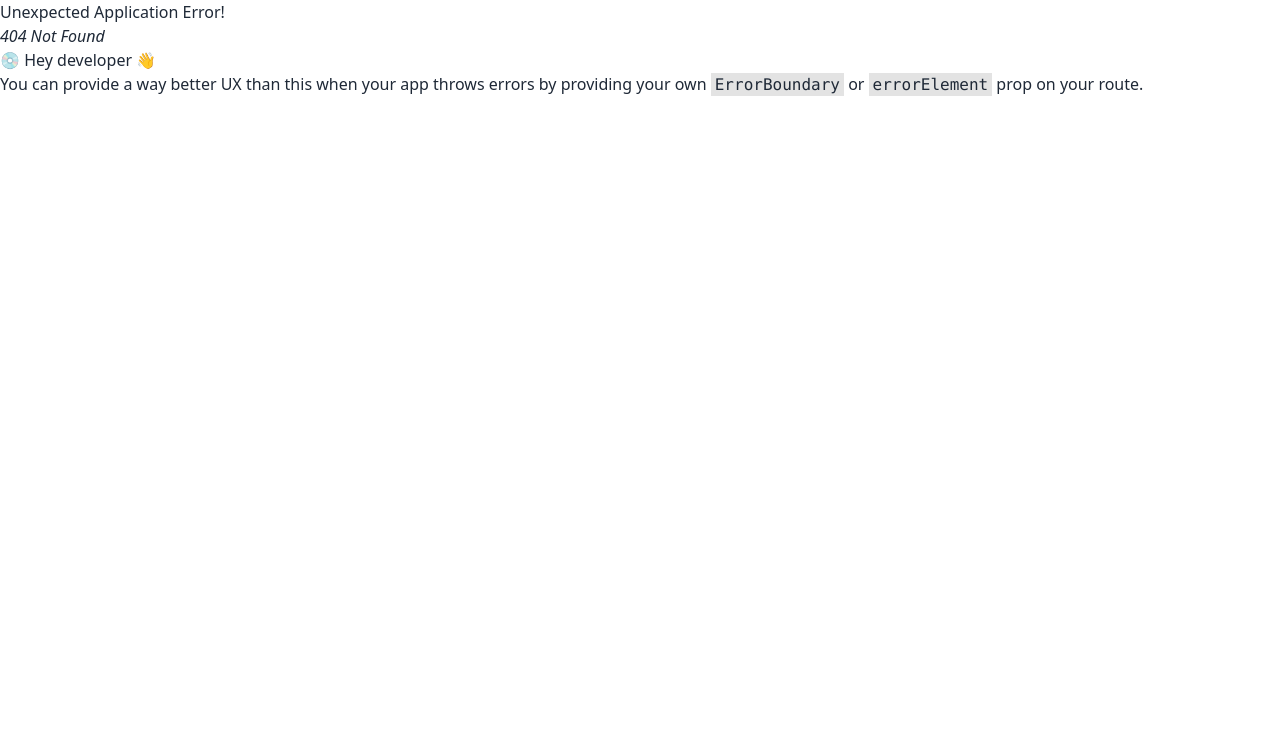
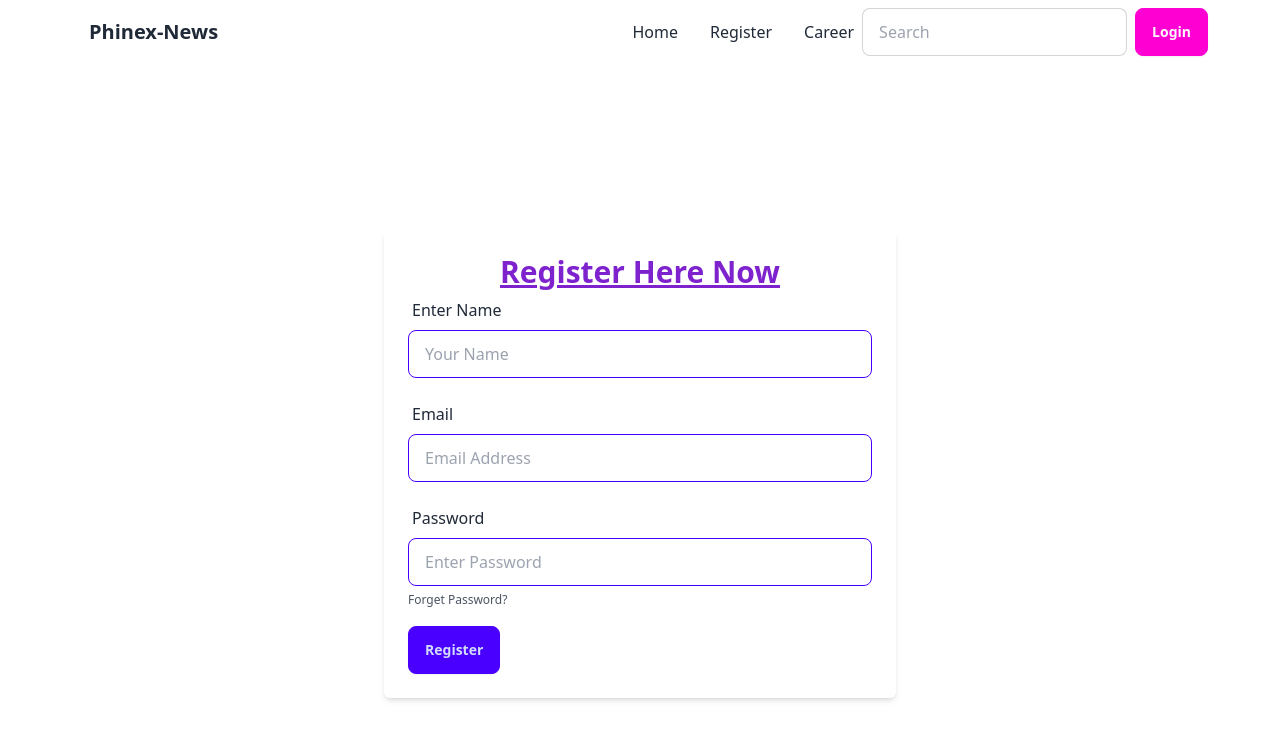
Before and after one commit to SI-Tanbir/Phinex-news, a React (Vite) app: page /register in a window 1280 px wide. Before the commit this address had no page. Shown: the top 740 px of the page. Built offline with nearby package versions, Linux system fonts and the light colour scheme.

Commit message:
complete register and login page

```diff
--- /dev/null
+++ b/src/Pages/Login.jsx
@@ -0,0 +1,48 @@
+import React from "react";
+import Navbar from "./Shared/Navbar/Navbar";
+
+const Login = () => {
+  return (
+    <div>
+        <Navbar></Navbar>
+      <div className="relative flex flex-col justify-center h-screen overflow-hidden">
+        <div className="w-full p-6 m-auto bg-white rounded-md shadow-md lg:max-w-lg">
+          <h1 className="text-3xl font-semibold text-center text-purple-700">Login Page</h1>
+          <form className="space-y-4">
+            <div>
+              <label className="label">
+                <span className="text-base label-text">Email</span>
+              </label>
+              <input
+                type="text"
+                placeholder="Email Address"
+                className="w-full input input-bordered input-primary"
+              />
+            </div>
+            <div>
+              <label className="label">
+                <span className="text-base label-text">Password</span>
+              </label>
+              <input
+                type="password"
+                placeholder="Enter Password"
+                className="w-full input input-bordered input-primary"
+              />
+            </div>
+            <a
+              href="#"
+              className="text-xs text-gray-600 hover:underline hover:text-blue-600"
+            >
+              Forget Password?
+            </a>
+            <div>
+              <button className="btn btn-primary">Login</button>
+            </div>
+          </form>
+        </div>
+      </div>
+    </div>
+  );
+};
+
+export default Login;
--- /dev/null
+++ b/src/Pages/Register.jsx
@@ -0,0 +1,61 @@
+import React from "react";
+import Navbar from "./Shared/Navbar/Navbar";
+
+const Register = () => {
+  return (
+    <div>
+      <Navbar></Navbar>
+
+      <div className="relative flex flex-col justify-center h-screen overflow-hidden">
+        <div className="w-full p-6 m-auto bg-white rounded-md shadow-md lg:max-w-lg">
+          <h1 className="text-3xl font-semibold text-center text-purple-700 underline">
+            Register Here Now
+          </h1>
+          <form className="space-y-4">
+          <div>
+              <label className="label">
+                <span className="text-base label-text">Enter Name</span>
+              </label>
+              <input
+                type="text"
+                placeholder="Your Name"
+                className="w-full input input-bordered input-primary"
+              />
+            </div>
+            <div>
+              <label className="label">
+                <span className="text-base label-text">Email</span>
+              </label>
+              <input
+                type="text"
+                placeholder="Email Address"
+                className="w-full input input-bordered input-primary"
+              />
+            </div>
+            <div>
+              <label className="label">
+                <span className="text-base label-text">Password</span>
+              </label>
+              <input
+                type="password"
+                placeholder="Enter Password"
+                className="w-full input input-bordered input-primary"
+              />
+            </div>
+            <a
+              href="#"
+              className="text-xs text-gray-600 hover:underline hover:text-blue-600"
+            >
+              Forget Password?
+            </a>
+            <div>
+              <button className="btn btn-primary">Register</button>
+            </div>
+          </form>
+        </div>
+      </div>
+    </div>
+  );
+};
+
+export default Register;
--- a/src/Pages/Shared/Navbar/Navbar.jsx
+++ b/src/Pages/Shared/Navbar/Navbar.jsx
@@ -1,6 +1,7 @@
 import React from "react";
 import LeftsideNav from "./LeftsideNav/LeftsideNav";
 import RightsideNav from "./RighsideNav/RightsideNav";
+import { Link } from "react-router";
 
 const Navbar = () => {
   return (
@@ -16,8 +17,8 @@ const Navbar = () => {
   </div>
   <div className="flex-none gap-2">
     <ul className="flex gap-8">
-      <li>Home</li>
-      <li>About</li>
+      <li><Link to='/'>Home</Link></li>
+      <li><Link to='/register'>Register</Link></li>
       <li>Career</li>
     </ul>
     <div className="form-control">
@@ -29,7 +30,7 @@ const Navbar = () => {
         <div>
 
         </div>
-            <button className="btn btn-secondary">Login</button>
+            <Link to="/login"><button className="btn btn-secondary">Login</button></Link>
       </div>
 
     </div>
```
Also changed, not shown: src/Routes/Routes.jsx (+11 -0 lines).
